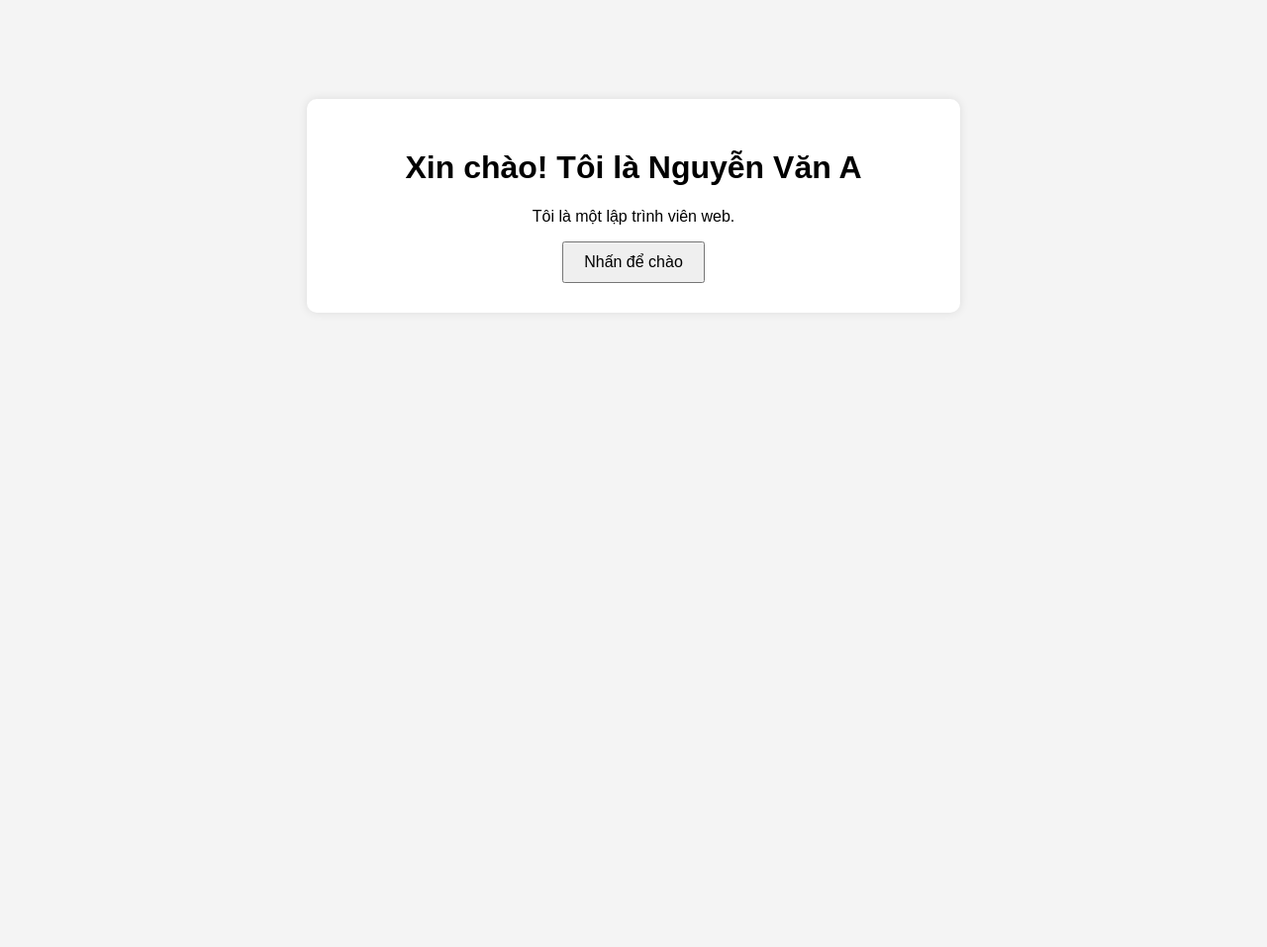
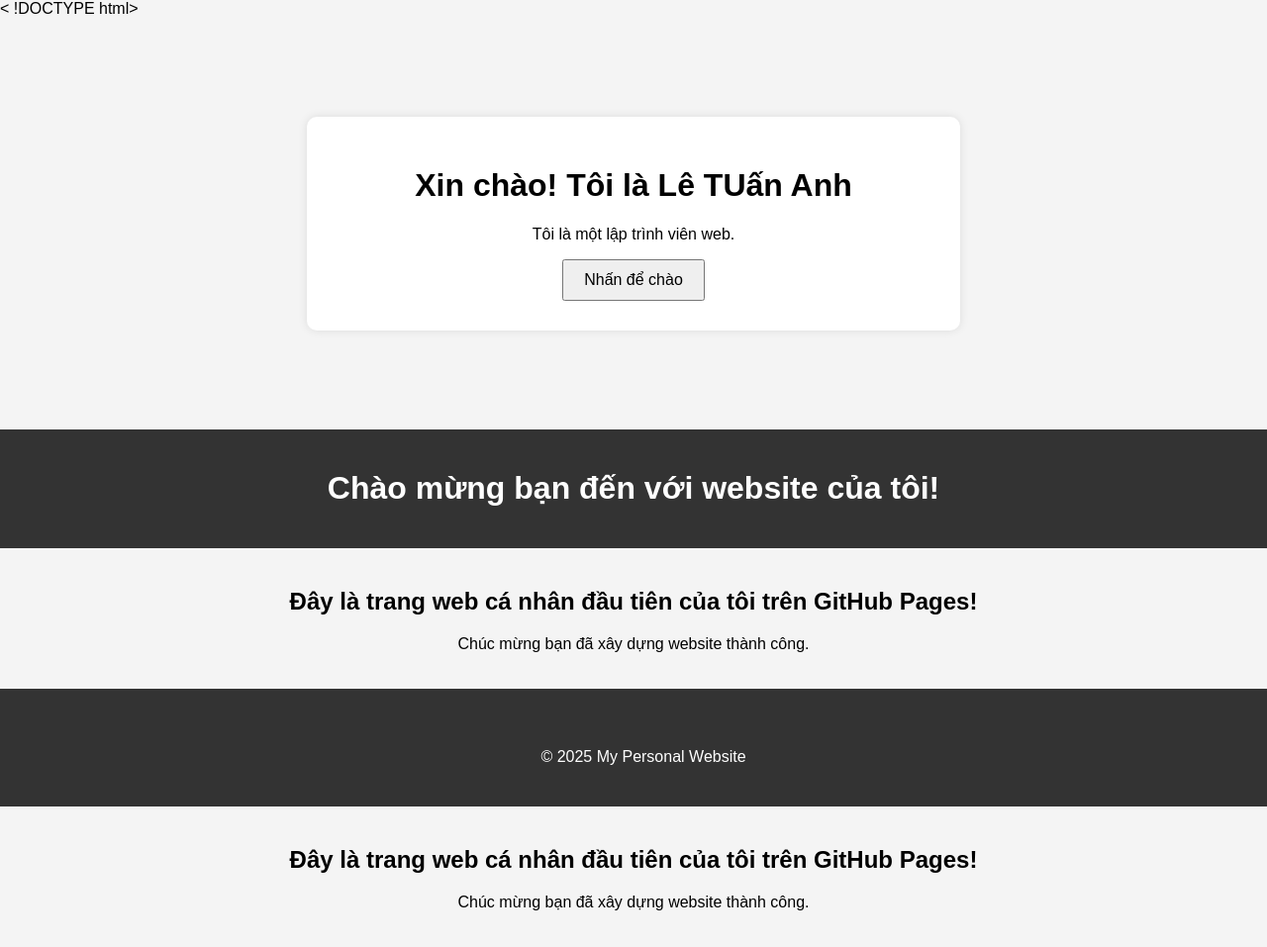
Before and after one commit to Leanh113/le-tuananh, a plain HTML site: page index.html in a window 1280 px wide. Shown: the whole page at 99% size. Before the commit the page ends 800 px from the top, so only its background shows below. Drawn offline with Linux system fonts and the light colour scheme.

Commit message:
Thêm website cá nhân

```diff
--- a/index.html
+++ b/index.html
@@ -1,4 +1,8 @@
-<!DOCTYPE html>
+<
+
+
+
+!DOCTYPE html>
 <html lang="vi">
 <head>
   <meta charset="UTF-8">
@@ -8,7 +12,7 @@
 </head>
 <body>
   <div class="container">
-    <h1>Xin chào! Tôi là Nguyễn Văn A</h1>
+    <h1>Xin chào! Tôi là Lê TUấn Anh</h1>
     <p>Tôi là một lập trình viên web.</p>
     <button onclick="sayHello()">Nhấn để chào</button>
   </div>
@@ -16,3 +20,104 @@
   <script src="script.js"></script>
 </body>
 </html>
+<!DOCTYPE html>
+<html lang="vi">
+<head>
+    <meta charset="UTF-8">
+    <meta name="viewport" content="width=device-width, initial-scale=1.0">
+    <title>My Personal Website</title>
+    <style>
+        body {
+            font-family: Arial, sans-serif;
+            margin: 0;
+            padding: 0;
+            background-color: #f4f4f4;
+        }
+        header {
+            background-color: #333;
+            color: white;
+            text-align: center;
+            padding: 20px;
+        }
+        main {
+            padding: 20px;
+            text-align: center;
+        }
+        footer {
+            background-color: #333;
+            color: white;
+            text-align: center;
+            padding: 10px;
+            position: fixed;
+            bottom: 0;
+            width: 100%;
+        }
+    </style>
+</head>
+<body>
+
+<header>
+    <h1>Chào mừng bạn đến với website của tôi!</h1>
+</header>
+
+<main>
+    <h2>Đây là trang web cá nhân đầu tiên của tôi trên GitHub Pages!</h2>
+    <p>Chúc mừng bạn đã xây dựng website thành công.</p>
+</main>
+
+<footer>
+    <p>&copy; 2025 My Personal Website</p>
+</footer>
+
+</body>
+</html><!DOCTYPE html>
+<html lang="vi">
+<head>
+    <meta charset="UTF-8">
+    <meta name="viewport" content="width=device-width, initial-scale=1.0">
+    <title>My Personal Website</title>
+    <style>
+        body {
+            font-family: Arial, sans-serif;
+            margin: 0;
+            padding: 0;
+            background-color: #f4f4f4;
+        }
+        header {
+            background-color: #333;
+            color: white;
+            text-align: center;
+            padding: 20px;
+        }
+        main {
+            padding: 20px;
+            text-align: center;
+        }
+        footer {
+            background-color: #333;
+            color: white;
+            text-align: center;
+            padding: 10px;
+            position: fixed;
+            bottom: 0;
+            width: 100%;
+        }
+    </style>
+</head>
+<body>
+
+<header>
+    <h1>Chào mừng bạn đến với website của tôi!</h1>
+</header>
+
+<main>
+    <h2>Đây là trang web cá nhân đầu tiên của tôi trên GitHub Pages!</h2>
+    <p>Chúc mừng bạn đã xây dựng website thành công.</p>
+</main>
+
+<footer>
+    <p>&copy; 2025 My Personal Website</p>
+</footer>
+
+</body>
+</html>
```
